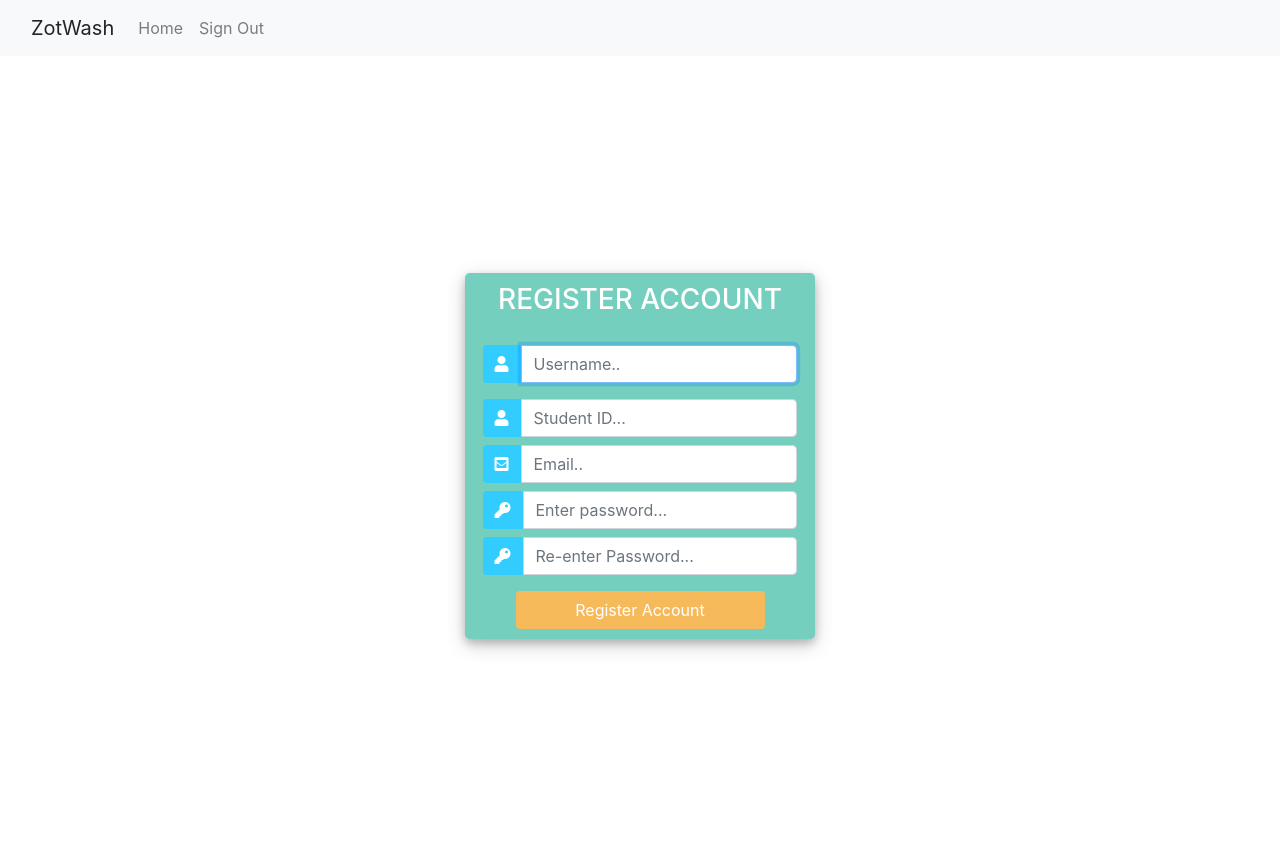
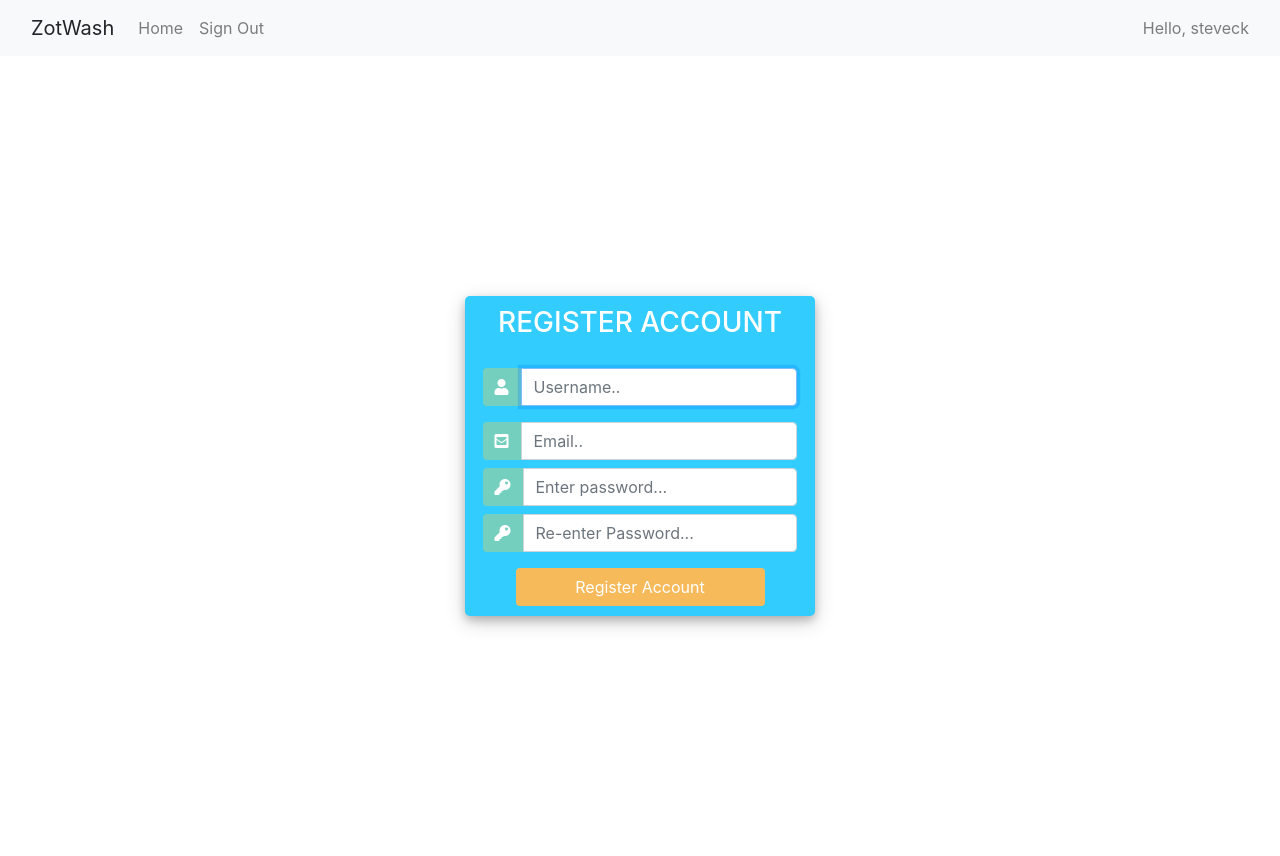
Before and after one commit to HackUCI-2022-team/HackUCI-Project-Laundry, a Django app: template UserView/templates/home/signup.html in a window 1280 px wide. Run offline with Django 4.2, Linux system fonts and the light colour scheme; the template is opened without the code that fills it: values that come from a table or form of the project are taken from there, others are empty; a user stored in the database is signed in; some libraries are stand-ins or nearby versions.

Commit message:
updated navbar/registration

```diff
--- a/UserView/forms.py
+++ b/UserView/forms.py
@@ -12,8 +12,7 @@ class LaundryForm(ModelForm):
 
 class SignUpForm(UserCreationForm):
     email = forms.EmailField(max_length=254, help_text='Required. Inform a valid UCI email address.')
-    student_id = forms.CharField(max_length=8, help_text="Required.")
 
     class Meta:
         model = User
-        fields = ('username', 'student_id', 'email', 'password1', 'password2', )
+        fields = ('username', 'email', 'password1', 'password2', )
--- a/UserView/templates/home/login.html
+++ b/UserView/templates/home/login.html
@@ -22,7 +22,7 @@
 			width: 350px;
 			margin-top: auto;
 			margin-bottom: auto;
-			background: #74cfbf;
+			background: #33ccff;
 			position: relative;
 			display: flex;
 			justify-content: center;
@@ -46,7 +46,7 @@
 
 		.login_btn {
 			width: 100%;
-			background: #33ccff !important;
+			background: #f7ba5b!important;
 			color: white !important;
 		}
 		.login_btn:focus {
@@ -57,7 +57,7 @@
 			padding: 0 2rem;
 		}
 		.input-group-text {
-			background: #f7ba5b !important;
+			background: #74cfbf!important;
 			color: white !important;
 			border: 0 !important;
 			border-radius: 0.25rem 0 0 0.25rem !important;
--- a/UserView/templates/home/main.html
+++ b/UserView/templates/home/main.html
@@ -29,8 +29,13 @@
             <div class="collapse navbar-collapse" id="navbarNavAltMarkup">
               <div class="navbar-nav">
                 <a class="nav-link" href="{% url 'home' %}">Home</a>
-                <a class="nav-link" href="">Sign Out</a>
+                <a class="nav-link" href="{% url 'logout' %}">Sign Out</a>
               </div>
+            </div>
+            <div>
+              <span class="navbar-text">
+                Hello, {{user.username}}
+              </span>
             </div>
           {% endif %}
         </div>
--- a/UserView/templates/home/signup.html
+++ b/UserView/templates/home/signup.html
@@ -21,7 +21,7 @@
 			width: 350px;
 			margin-top: auto;
 			margin-bottom: auto;
-			background: #74cfbf;
+			background: #33ccff;
 			position: relative;
 			display: flex;
 			justify-content: center;
@@ -54,7 +54,7 @@
 			padding: 0 2rem;
 		}
 		.input-group-text {
-			background: #33ccff  !important;
+			background: #74cfbf  !important;
 			color: white !important;
 			border: 0 !important;
 			border-radius: 0.25rem 0 0 0.25rem !important;
@@ -84,12 +84,6 @@
 								<span class="input-group-text"><i class="fas fa-user"></i></span>
 							</div>
 							{{form.username}}
-						</div>
-                        <div class="input-group mb-2">
-							<div class="input-group-append">
-								<span class="input-group-text"><i class="fas fa-user"></i></span>
-							</div>
-							{{form.student_id}}
 						</div>
 						<div class="input-group mb-2">
 							<div class="input-group-append">
@@ -129,10 +123,9 @@
 		//Query All input fields
 		var form_fields = document.getElementsByTagName('input')
 		form_fields[1].placeholder='Username..';
-        form_fields[2].placeholder='Student ID...'
-		form_fields[3].placeholder='Email..';
-		form_fields[4].placeholder='Enter password...';
-		form_fields[5].placeholder='Re-enter Password...';
+		form_fields[2].placeholder='Email..';
+		form_fields[3].placeholder='Enter password...';
+		form_fields[4].placeholder='Re-enter Password...';
 
 
 		for (var field in form_fields){
--- a/UserView/urls.py
+++ b/UserView/urls.py
@@ -4,5 +4,6 @@ from . import views
 urlpatterns = [
     path('', views.home_page, name='home'),
     path('signup', views.signup_page, name='signup'),
-    path('login', views.login_page, name='login')
+    path('login', views.login_page, name='login'),
+    path('logout', views.logout_page, name='logout')
 ]
--- a/UserView/views.py
+++ b/UserView/views.py
@@ -42,3 +42,7 @@ def login_page(request):
 
 		context = {}
 		return render(request, 'home/login.html', context)
+
+def logout_page(request):
+    logout(request)
+    return redirect('login')
```
Also changed, not shown: db.sqlite3.
